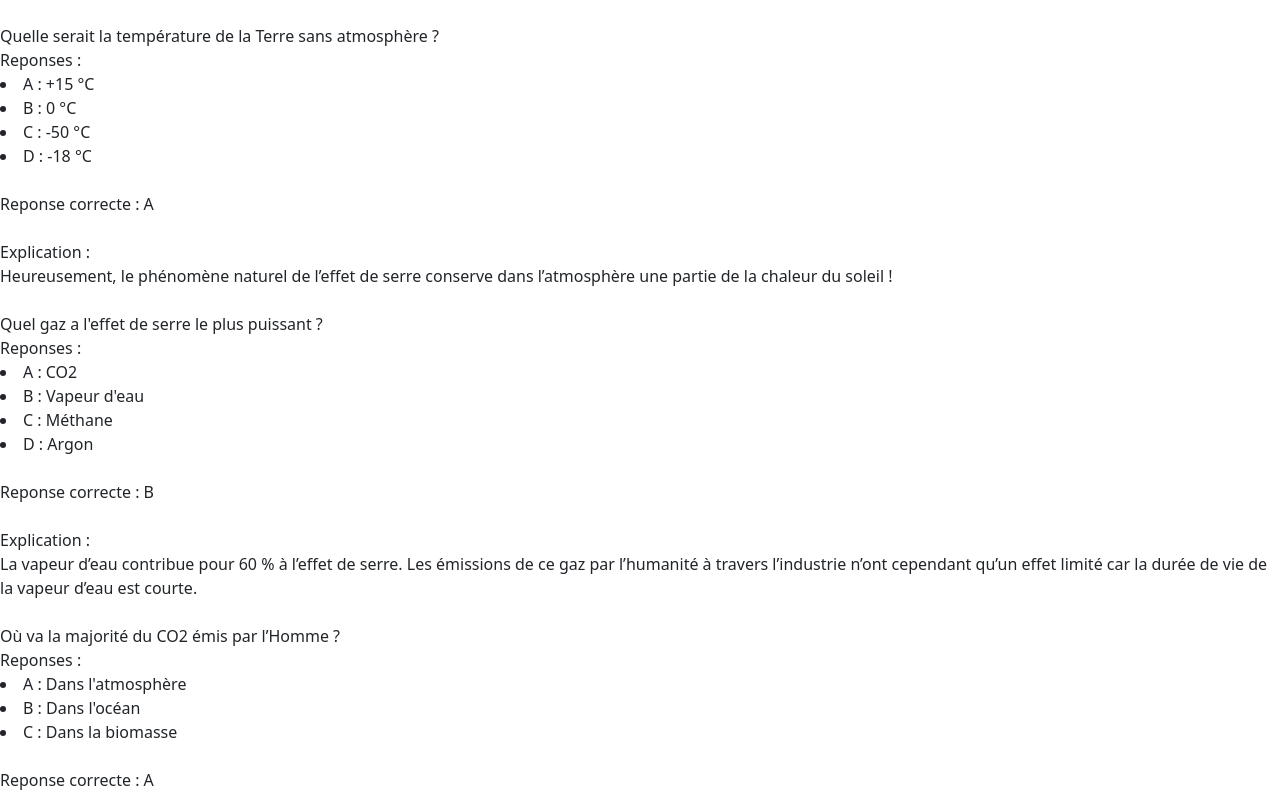
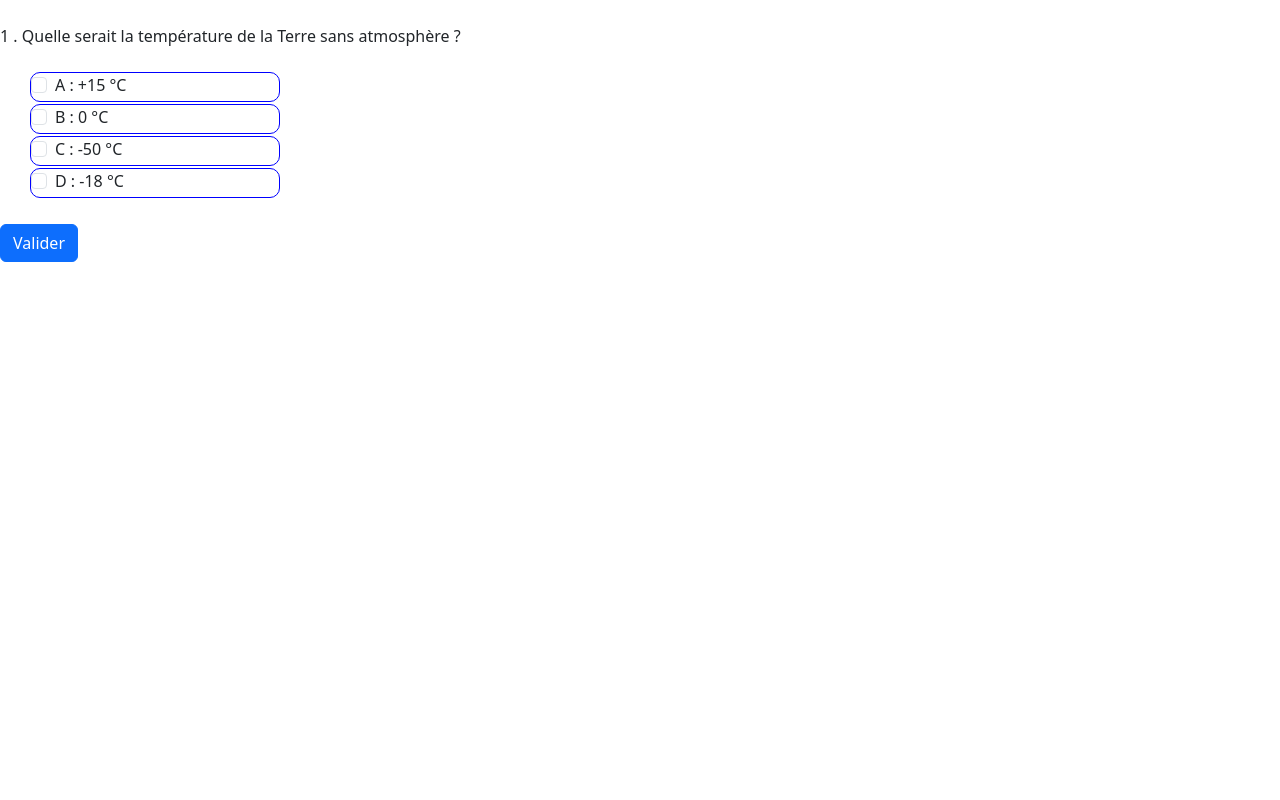
Before and after one commit to DiabateJS/sensibilisation-climat-front, an Angular app: page /quiz in a window 1280 px wide. Shown: the top 800 px of the page. Built offline with nearby package versions, Linux system fonts and the light colour scheme.

Commit message:
Implémentation affichage questions.

```diff
--- a/src/app/home/home.component.html
+++ b/src/app/home/home.component.html
@@ -1,3 +1,3 @@
-<div class="p-text-center p-text-bold">Quiz de Sensibilisation au changement climatique</div>
+<div class="h1">Quiz de Sensibilisation au changement climatique</div>
 <br>
-<button class="p-button" (click)="loadQuiz()">Lancer Quiz</button>
+<button class="btn btn-primary" (click)="loadQuiz()">Lancer Quiz</button>
--- a/src/app/model/question.ts
+++ b/src/app/model/question.ts
@@ -1,6 +1,7 @@
 import {Option} from "./option";
 
 export interface Question {
+    id: number;
     libelle: string;
     options: Option[];
     idResponse: string;
--- a/src/app/quiz/quiz.component.html
+++ b/src/app/quiz/quiz.component.html
@@ -1,15 +1,27 @@
 <br>
 <div *ngFor="let question of questions">
-    {{ question.libelle }}<br>
-    Reponses : <br>
-    <li *ngFor="let option of question.options">
+    <ng-container *ngIf="question.id == idQuestion">
+        {{question.id}} . {{ question.libelle }}<br>
+        <br>
+        <div class="question-options">
+            <div *ngFor="let option of question.options" class="form-check">
+                <input class="form-check-input" type="checkbox" value="" id="{{option.id}}">
+                <label class="form-check-label" for="{{option.id}}">
                     {{option.id}} : {{option.valeur}}
-    </li><br>
+                </label>
+            </div>
+        </div>
+        <br>
+        <button class="btn btn-primary" (click)="checkResponse()" *ngIf="!displayResponse">Valider</button>
+        <div *ngIf="displayResponse">
             Reponse correcte : {{question.idResponse}}<br><br>
             Explication : <br>
             {{question.explication}}
             <br>
             <br>
+            <button class="btn btn-success" (click)="nextQuestion()">Suivant</button>
+        </div>
+    </ng-container>
 </div>
 <br>
-<button class="p-button" (click)="goToHome()">Accueil</button>
+<button class="btn btn-warning" (click)="goToHome()" *ngIf="idQuestion == questions.length">Accueil</button>
--- a/src/app/quiz/quiz.component.scss
+++ b/src/app/quiz/quiz.component.scss
@@ -0,0 +1,10 @@
+.question-options {
+  margin-left: 20px;
+  .form-check {
+    border: 1px solid blue;
+    width: 250px;
+    height: 30px;
+    border-radius: 10px;
+    margin-left: 10px;
+  }
+}
--- a/src/app/quiz/quiz.component.ts
+++ b/src/app/quiz/quiz.component.ts
@@ -14,6 +14,8 @@ export class QuizComponent implements OnInit {
   quiz: Quiz = {} as Quiz;
   questions: Question[] = [];
   info: string = '';
+  displayResponse: boolean = false;
+  idQuestion: number = 0;
   constructor(private router: Router, private httpClient: HttpClient) { }
 
   ngOnInit(): void {
@@ -21,6 +23,7 @@ export class QuizComponent implements OnInit {
         this.quiz = data;
         this.questions = data.questions;
         this.info = data.info;
+        this.idQuestion = 1;
     });
   }
 
@@ -28,4 +31,15 @@ export class QuizComponent implements OnInit {
     this.router.navigate(['/']);
   }
 
+    checkResponse(){
+      this.displayResponse = true;
+    }
+
+    nextQuestion(){
+      this.displayResponse = false;
+      if (this.idQuestion < this.questions.length){
+          this.idQuestion += 1;
+      }
+    }
+
 }
--- a/src/assets/quiz.json
+++ b/src/assets/quiz.json
@@ -1,6 +1,7 @@
 {
 	"questions":[
 		{
+			"id": 1,
 			"libelle":"Quelle serait la température de la Terre sans atmosphère ?",
 			"options":[
 				{"id":"A", "valeur":"+15 °C"},
@@ -12,6 +13,7 @@
 			"explication":"Heureusement, le phénomène naturel de l’effet de serre conserve dans l’atmosphère une partie de la chaleur du soleil !"
 		},
 		{
+			"id": 2,
 			"libelle":"Quel gaz a l'effet de serre le plus puissant ?",
 			"options":[
 				{"id":"A", "valeur":"CO2"},
@@ -23,6 +25,7 @@
 			"explication":"La vapeur d’eau contribue pour 60 % à l’effet de serre. Les émissions de ce gaz par l’humanité à travers l’industrie n’ont cependant qu’un effet limité car la durée de vie de la vapeur d’eau est courte."
 		},
 		{
+			"id": 3,
 			"libelle":"Où va la majorité du CO2 émis par l’Homme ?",
 			"options":[
 				{"id":"A", "valeur":"Dans l'atmosphère"},
@@ -33,6 +36,7 @@
 			"explication":"Plus de 50% est encore absorbé par l'atmosphère."
 		},
 		{
+			"id": 4,
 			"libelle":"En hiver et à quantité égale, lequel de ces aliments émet le plus de CO2 ?",
 			"options":[
 				{"id":"A", "valeur":"Banane de Martinique"},
@@ -44,6 +48,7 @@
 			"explication":"À quantité égale, produire une tomate en hiver génère aujourd'hui plus de C02 que le transport des autres aliments..."
 		},
 		{
+			"id": 5,
 			"libelle":"En hiver et à quantité égale, lequel de ces aliments émet le plus de CO2 ?",
 			"options":[
 				{"id":"A", "valeur":"Banane de Martinique"},
```
Lines whose indentation alone changed are shown as unchanged.
